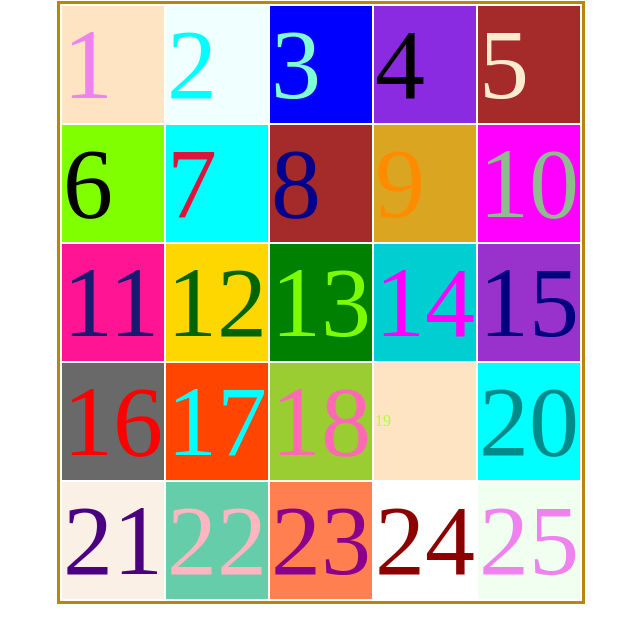
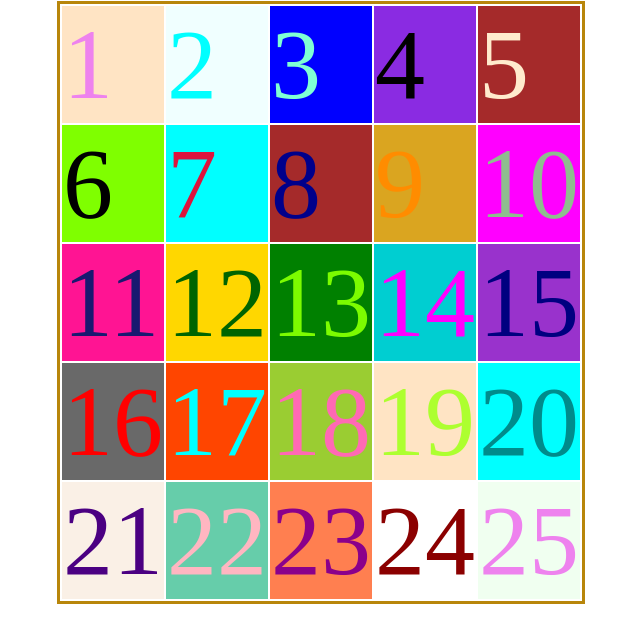
Before and after one commit to Santoshi2627/chinnu, a plain HTML site: page index.html in a window 1280 px wide. Shown: the part 79-722 px from the top of the page, without its empty margins (319-959 px from the left). Drawn offline with Linux system fonts and the light colour scheme.

Commit message:
Update index.html

```diff
--- a/index.html
+++ b/index.html
@@ -55,7 +55,7 @@
         <td style="color:red;background-color: dimgrey;font-size: 100px;">16</td>
         <td style="color:cyan;background-color:orangered;font-size: 100px;">17</td>
         <td style="color: hotpink;background-color: yellowgreen;font-size: 100px;">18</td>
-        <td style="color: greenyellow;background-color: bisque;">19</td>
+        <td style="color: greenyellow;background-color: bisque; font-size:100px">19</td>
         <td style="color: darkcyan;background-color: aqua;font-size: 100px;">20</td>
     </tr>
     <tr>
```
